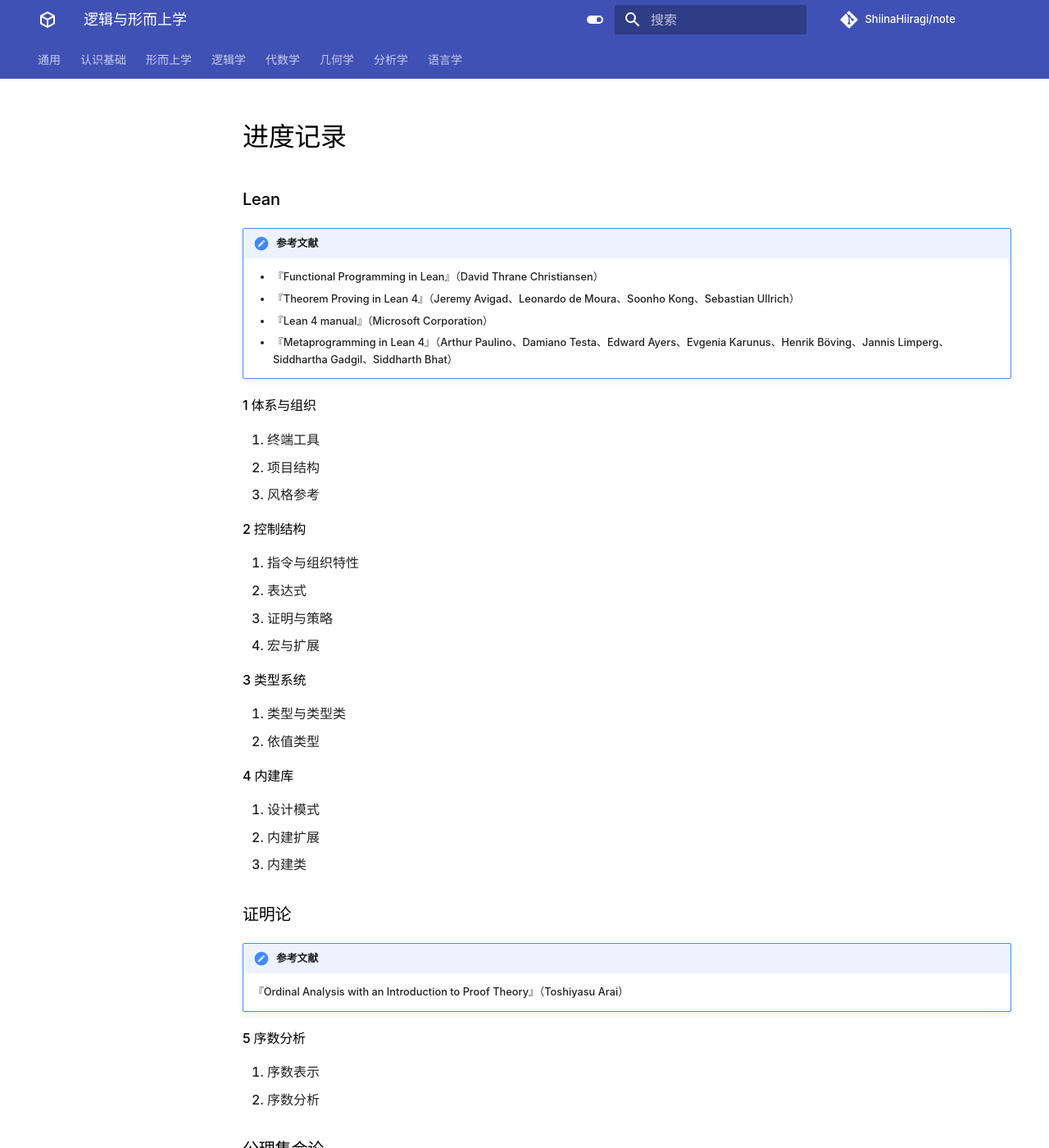
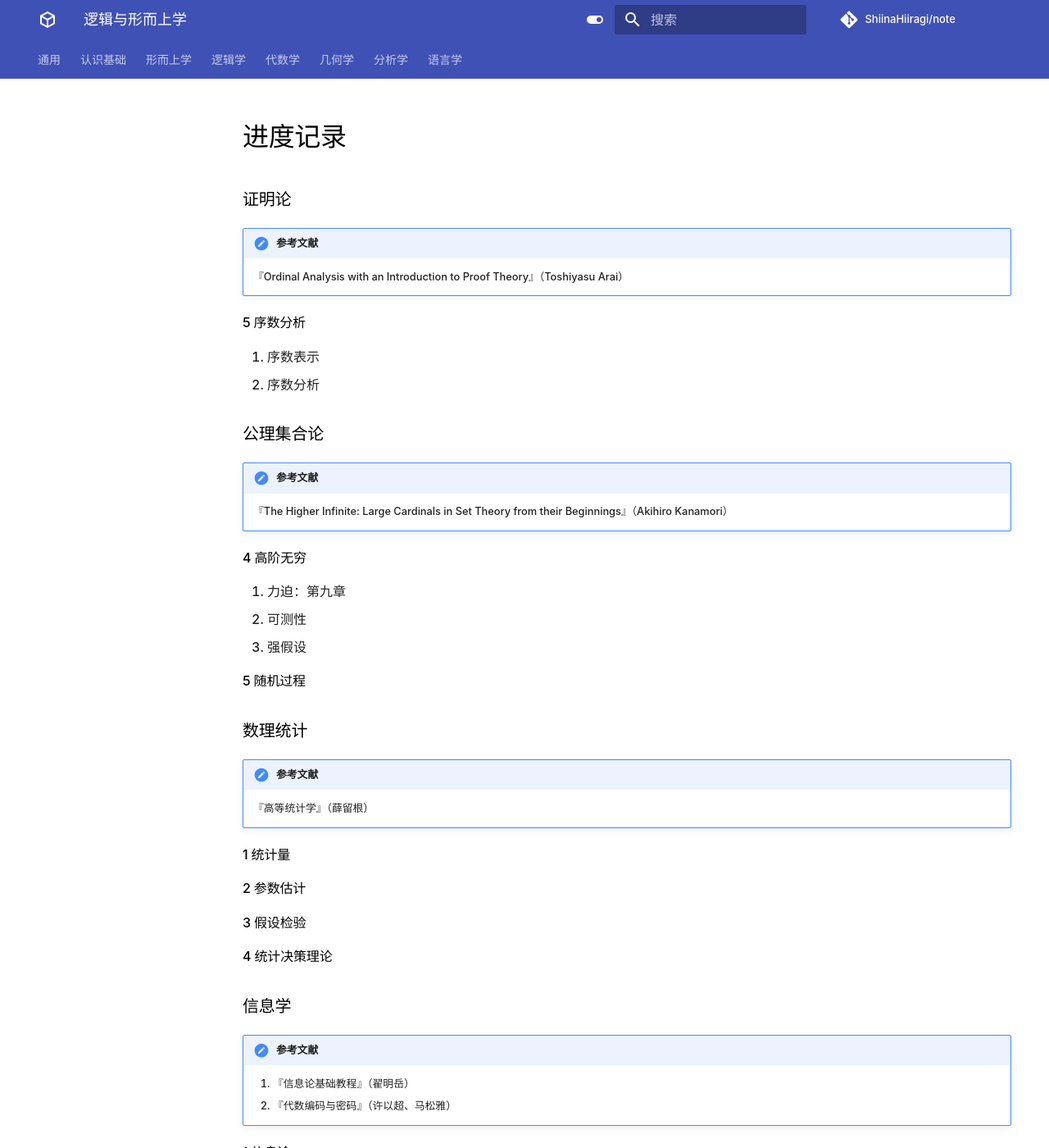
Before and after one commit to ShiinaHiiragi/note, an MkDocs documentation site: the page built from docs/intro/plan.md, in a window 1280 px wide and 1400 px high. Shown: the whole window at 82% size. Built offline with MkDocs 1.6.1 and Material for MkDocs 9.7.7, drawn with Linux system fonts in a browser that asks for light colours; comment, search, counter and statistics services are not loaded.

Commit message:
change toc

```diff
--- a/docs/intro/plan.md
+++ b/docs/intro/plan.md
@@ -1,32 +1,4 @@
 # 进度记录
-
-### Lean
-
-!!! note "参考文献"
-    - 『Functional Programming in Lean』（David Thrane Christiansen）
-    - 『Theorem Proving in Lean 4』（Jeremy Avigad、Leonardo de Moura、Soonho Kong、Sebastian Ullrich）
-    - 『Lean 4 manual』（Microsoft Corporation）
-    - 『Metaprogramming in Lean 4』（Arthur Paulino、Damiano Testa、Edward Ayers、Evgenia Karunus、Henrik Böving、Jannis Limperg、Siddhartha Gadgil、Siddharth Bhat）
-
-#### 1 体系与组织
-1. 终端工具
-2. 项目结构
-3. 风格参考
-
-#### 2 控制结构
-1. 指令与组织特性
-2. 表达式
-3. 证明与策略
-4. 宏与扩展
-
-#### 3 类型系统
-1. 类型与类型类
-2. 依值类型
-
-#### 4 内建库
-1. 设计模式
-2. 内建扩展
-3. 内建类
 
 ### 证明论
 
```
Also changed, not shown: docs/intro/toc.md (+29 -14 lines).
